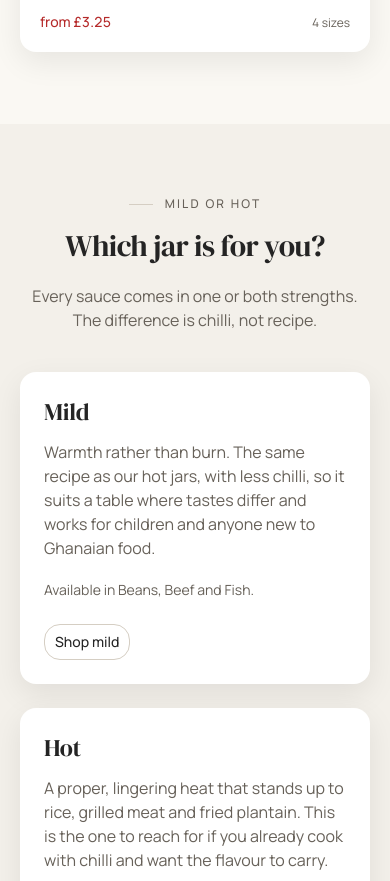
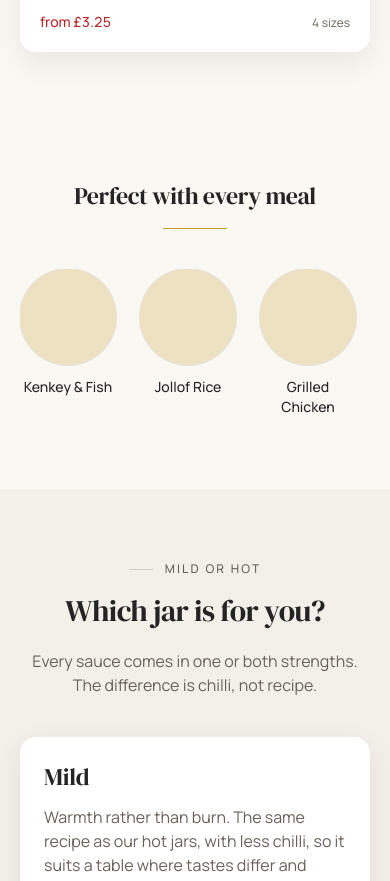
Before and after one commit to TobiWilliams001/efamy-storefront, a Next.js app: page / in a window 390 px wide. Shown: the part 3460-4341 px from the top of the page. Built offline with nearby package versions, Linux system fonts and the light colour scheme; no server answers.

Commit message:
feat: add a meal pairings row to the homepage
Shows the meals these sauces belong to, so a visitor sees where a jar fits
before reading anything. Scrolls natively on mobile rather than using a
carousel. Tiles fall back to a warm swatch until dish photography exists.

```diff
--- a/src/app/page.tsx
+++ b/src/app/page.tsx
@@ -1,6 +1,7 @@
 import { CallToAction } from "@/components/sections/call-to-action";
 import { CategoryShowcase } from "@/components/sections/category-showcase";
 import { HeatGuide } from "@/components/sections/heat-guide";
+import { MealPairings } from "@/components/sections/meal-pairings";
 import { Hero } from "@/components/sections/hero";
 import { ProductShowcase } from "@/components/sections/product-showcase";
 import { Statement } from "@/components/sections/statement";
@@ -33,6 +34,7 @@ export default async function HomePage() {
         action={{ label: "View all", href: routes.shop }}
         eagerCount={2}
       />
+      <MealPairings />
       <HeatGuide />
       <Statement />
       <WhyEfamy />
--- /dev/null
+++ b/src/components/sections/meal-pairings.tsx
@@ -0,0 +1,57 @@
+import Image from "next/image";
+
+import { Container } from "@/components/layout/container";
+import { dishes } from "@/lib/dishes";
+import { productAccent } from "@/lib/product-accent";
+
+export function MealPairings() {
+  return (
+    <section aria-labelledby="pairings-heading" className="bg-background py-14">
+      <Container>
+        <div className="text-center">
+          <h2 id="pairings-heading" className="text-2xl sm:text-3xl">
+            Perfect with every meal
+          </h2>
+          <span
+            aria-hidden="true"
+            className="mx-auto mt-4 block h-px w-16 bg-gold"
+          />
+        </div>
+
+        {/*
+         * Horizontal scroll on small screens rather than a carousel: no
+         * JavaScript, and the native scrollbar tells people there is more.
+         */}
+        <ul className="mt-10 flex snap-x snap-mandatory gap-6 overflow-x-auto pb-4 sm:justify-center sm:gap-8 sm:overflow-visible lg:gap-10">
+          {dishes.map((dish) => (
+            <li
+              key={dish.name}
+              className="flex w-24 shrink-0 snap-start flex-col items-center gap-3 sm:w-auto"
+            >
+              <div className="relative size-24 overflow-hidden rounded-full ring-1 ring-neutral-200 lg:size-28">
+                {dish.image ? (
+                  <Image
+                    src={dish.image}
+                    alt=""
+                    fill
+                    sizes="112px"
+                    className="object-cover"
+                  />
+                ) : (
+                  <span
+                    aria-hidden="true"
+                    style={{ backgroundColor: productAccent(dish.name) }}
+                    className="block size-full opacity-25"
+                  />
+                )}
+              </div>
+              <p className="text-center text-sm font-medium text-balance">
+                {dish.name}
+              </p>
+            </li>
+          ))}
+        </ul>
+      </Container>
+    </section>
+  );
+}
--- /dev/null
+++ b/src/lib/dishes.ts
@@ -0,0 +1,21 @@
+export type Dish = {
+  name: string;
+  /** Drop a square photo into public/dishes and point at it here. */
+  image?: string;
+};
+
+/**
+ * The meals people actually cook with these sauces, so a visitor can see where
+ * a jar fits before they read a word. Photography is still to come; each tile
+ * falls back to a warm swatch until an image is set.
+ */
+export const dishes: Dish[] = [
+  { name: "Kenkey & Fish" },
+  { name: "Jollof Rice" },
+  { name: "Grilled Chicken" },
+  { name: "Waakye" },
+  { name: "Yam & Plantain" },
+  { name: "Kelewele" },
+  { name: "Rice & Stew" },
+  { name: "Fried Eggs" },
+];
```
